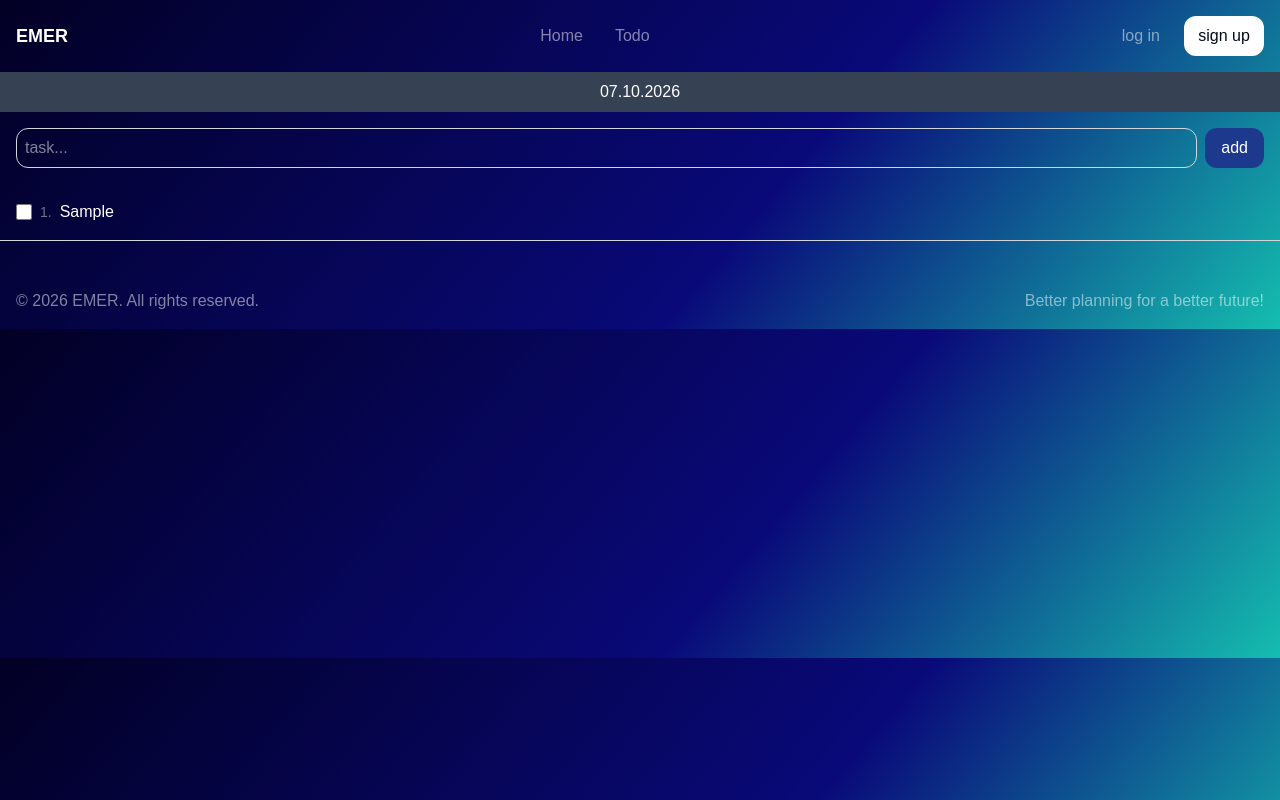
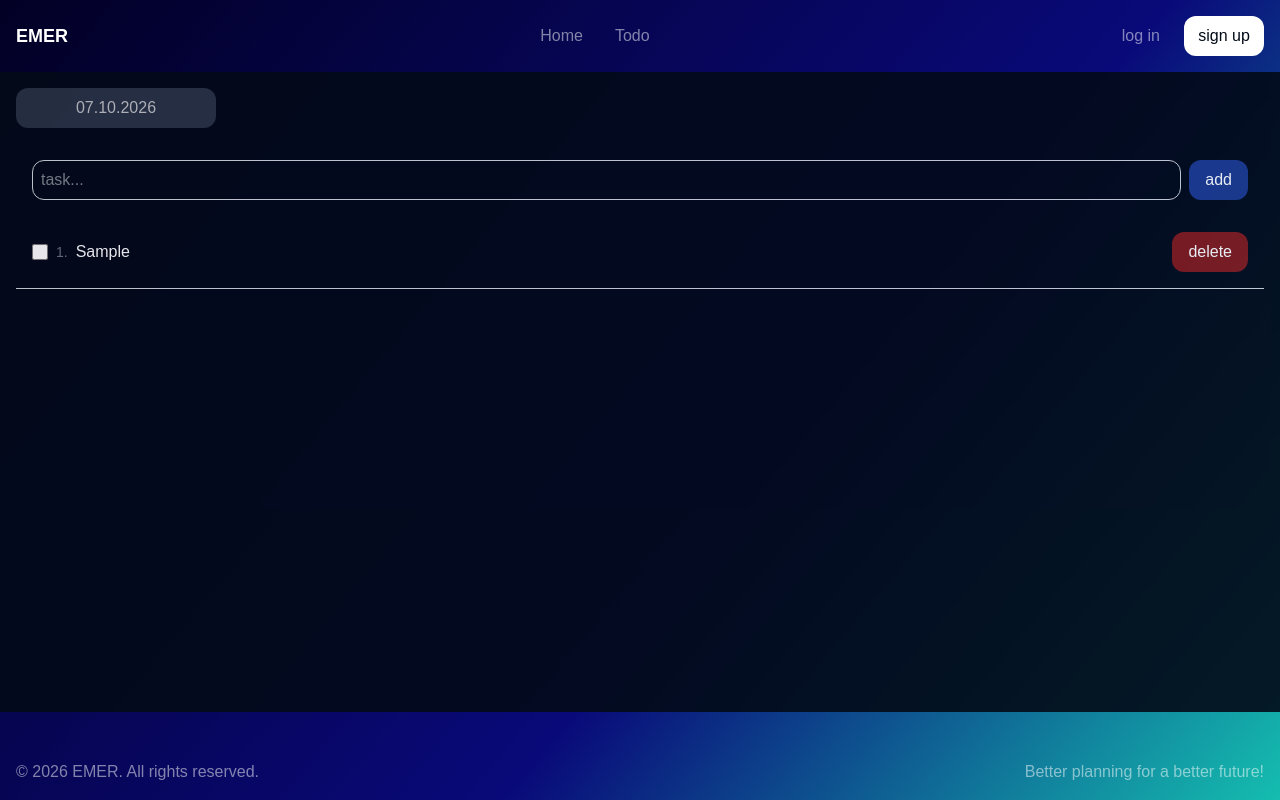
Before and after one commit to ErnestMakarov/emer, a React (Vite) app in the folder frontend/: page /todo in a window 1280 px wide. Both pictures are taken after typing "Sample" into the empty fields and a click on the button "add". Built offline with nearby package versions, Linux system fonts and the light colour scheme.

Commit message:
delete btn

```diff
--- a/frontend/src/pages/Todo/Todo.tsx
+++ b/frontend/src/pages/Todo/Todo.tsx
@@ -43,9 +43,15 @@ export default function Todo() {
     setTaskInput('')
   }
 
+  function HandleDelete(index: number) {
+    setTasks((previousTasks) =>
+      previousTasks.filter((_, i) => i !== index)
+    )
+  }
+
   return (
-    <section>
-      <p className="bg-gray-700 text-white text-center py-2">
+    <section className="bg-[#030A18] opacity-90 p-4 h-[calc(100vh-160px)] flex flex-col gap-4">
+      <p className="bg-gray-700 text-white text-center py-2 max-w-[200px] rounded-xl opacity-75">
         {new Date().toLocaleDateString('ru-RU')}
       </p>
 
@@ -59,7 +65,7 @@ export default function Todo() {
             onChange={HandleChange}
           />
           <button
-            className="bg-blue-900 px-4 py-2 rounded-xl hover:bg-green-400 cursor-pointer"
+            className="bg-blue-900 px-4 py-2 rounded-xl hover:bg-blue-800 cursor-pointer"
             onClick={HandleAdd}
           >
             add
@@ -77,6 +83,9 @@ export default function Todo() {
                 <p className="text-gray-500 text-sm">{index + 1}.</p>
                 <p className="text-white font-medium">{task}</p>
               </div>
+              <button className="bg-red-900 px-4 py-2 rounded-xl hover:bg-red-800 cursor-pointer" onClick={() => HandleDelete(index)}>
+                delete
+              </button>
             </div>
           ))}
         </div>
```
